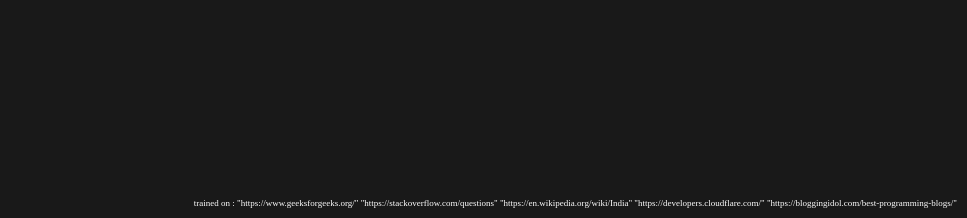
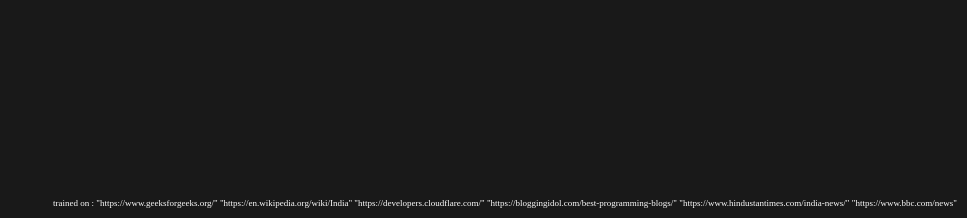
Before and after one commit to AnsahMohammad/Phantom, a Flask app: page / in a window 1280 px wide. Shown: the part 582-800 px from the top of the page, without its empty margins (313-1280 px from the left). Run offline with Flask 3, Linux system fonts and the light colour scheme; parts of the project's set-up code (start-up, migrations or seed data) failed here and were passed over; some web fonts are replaced.

Commit message:
chore: updated root sites

```diff
--- a/templates/home.html
+++ b/templates/home.html
@@ -75,7 +75,7 @@
     </div>
 
     <div class="credits">
-      trained on : "https://www.geeksforgeeks.org/" "https://stackoverflow.com/questions" "https://en.wikipedia.org/wiki/India" "https://developers.cloudflare.com/" "https://bloggingidol.com/best-programming-blogs/"
+      trained on : "https://www.geeksforgeeks.org/" "https://en.wikipedia.org/wiki/India" "https://developers.cloudflare.com/" "https://bloggingidol.com/best-programming-blogs/" "https://www.hindustantimes.com/india-news/" "https://www.bbc.com/news"
     </div>
   </body>
 </html>
```
Also changed, not shown: 1 other file.
